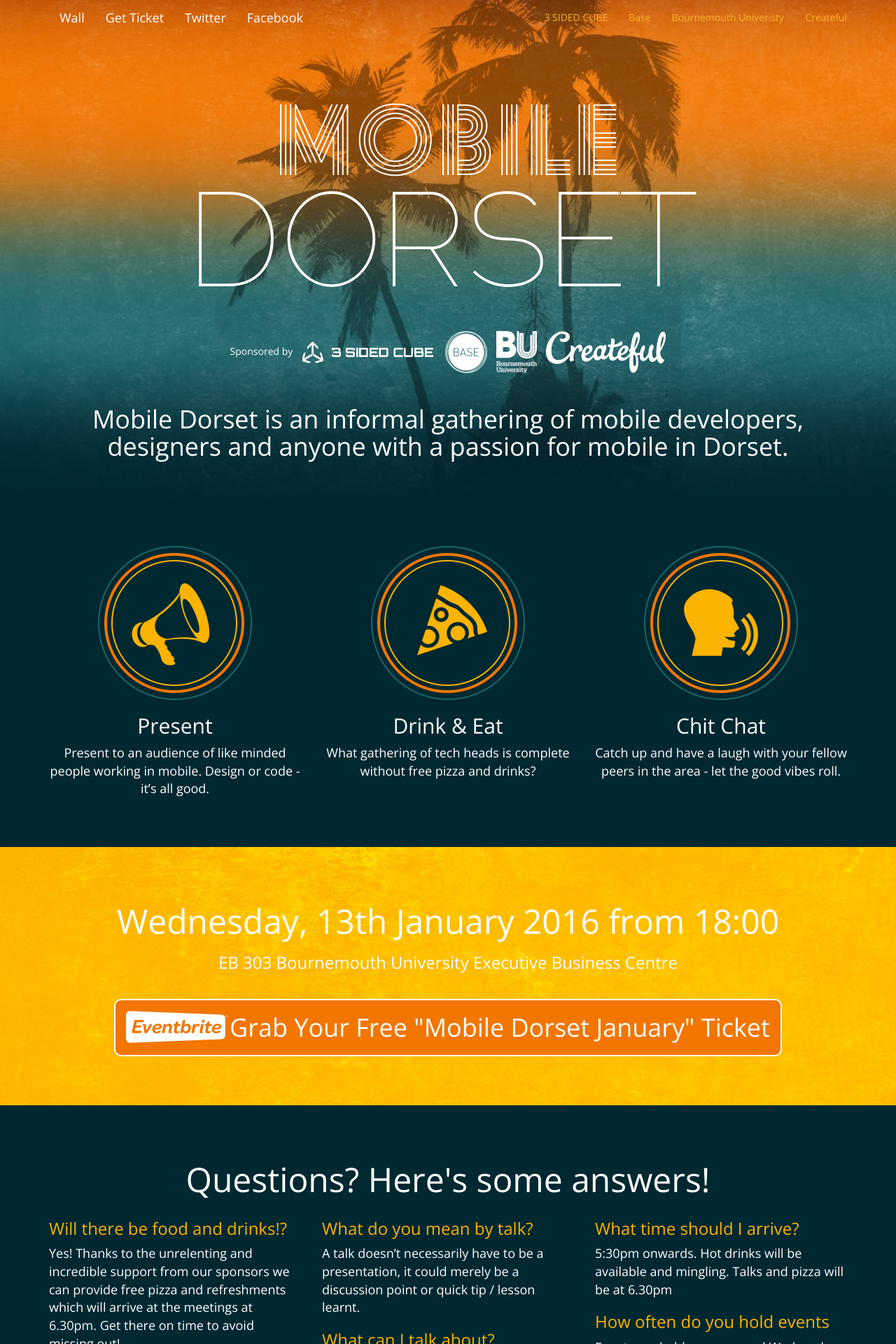
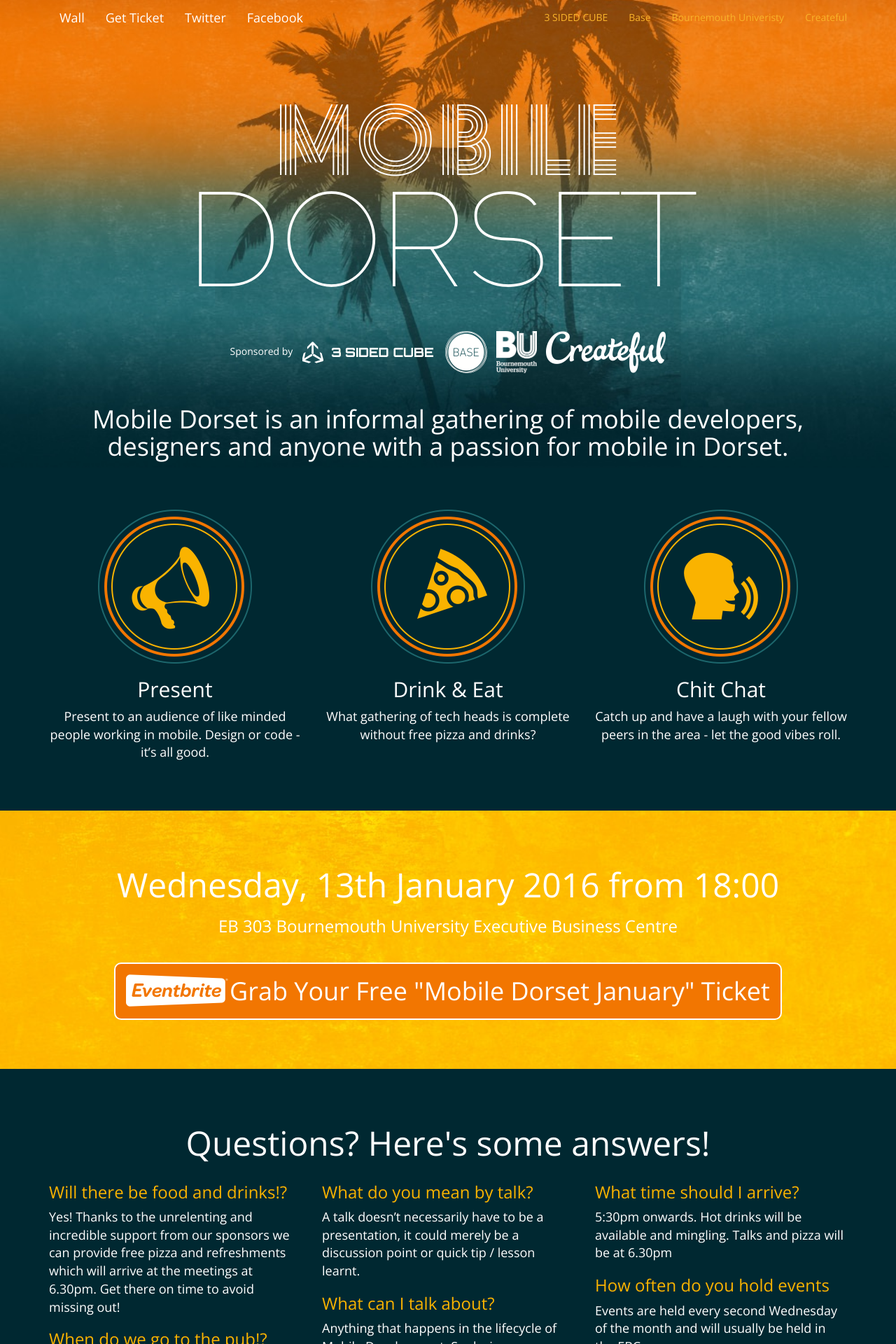
Before and after one commit to MobileDorset/mobiledorset.github.io, a Jekyll site: the page built from index.html, in a window 1280 px wide. Shown: the top 1920 px of the page at 70% size. Built offline with Jekyll 4.4.1, drawn with Linux system fonts in a browser that asks for light colours.

Commit message:
Removed header height to avoid display issue on mobile

```diff
--- a/css/styles.css
+++ b/css/styles.css
@@ -53,7 +53,6 @@
 }
 
 header {
-	min-height: 80%;
 	background-image:url('../images/header-bg.jpg');
 	background-size: cover;
 	background-position: bottom center;
```
